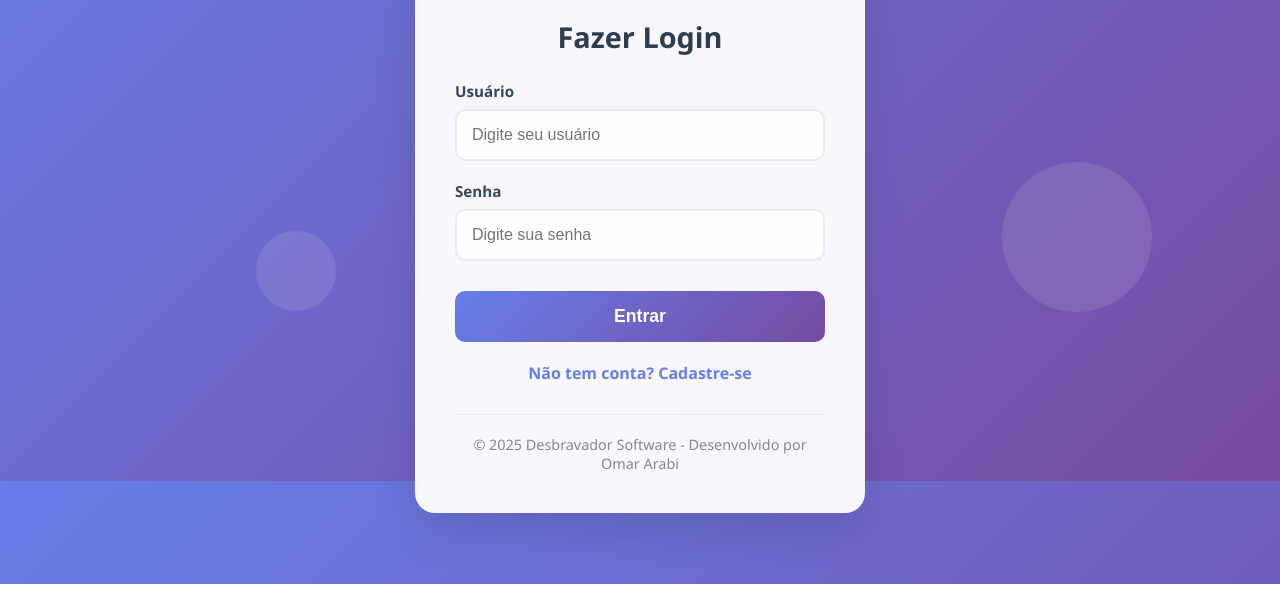
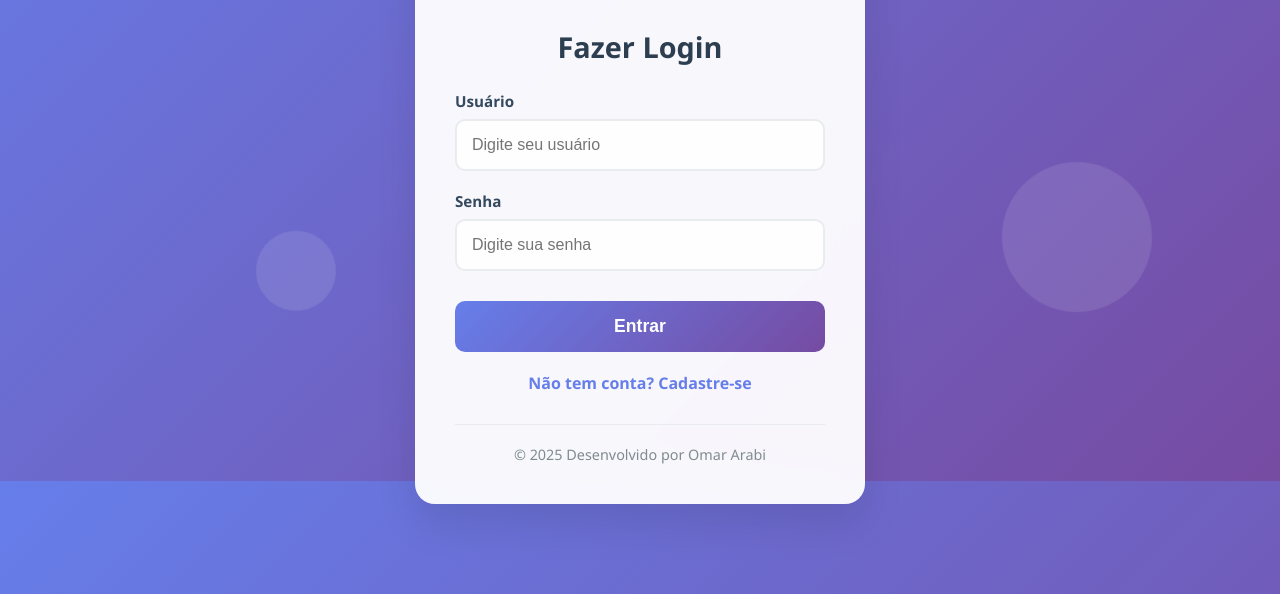
Before and after one commit to omarabouarabi/web_access, a plain HTML site: page login.html in a window 1280 px wide. Shown: the part 319-913 px from the top of the page. Drawn offline with Linux system fonts and the light colour scheme.

Commit message:
Update login.html

```diff
--- a/login.html
+++ b/login.html
@@ -59,7 +59,7 @@
             </div>
 
             <div class="login-footer">
-                <p>&copy; 2025 Desbravador Software - Desenvolvido por Omar Arabi</p>
+                <p>&copy; 2025 Desenvolvido por Omar Arabi</p>
             </div>
         </div>
 
```
